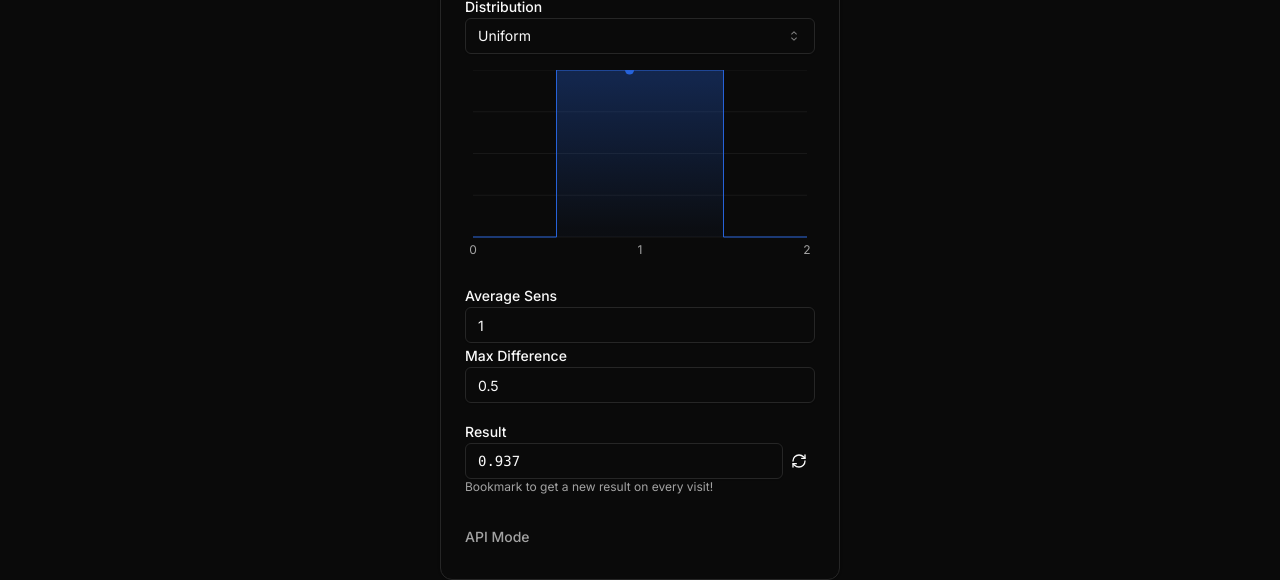
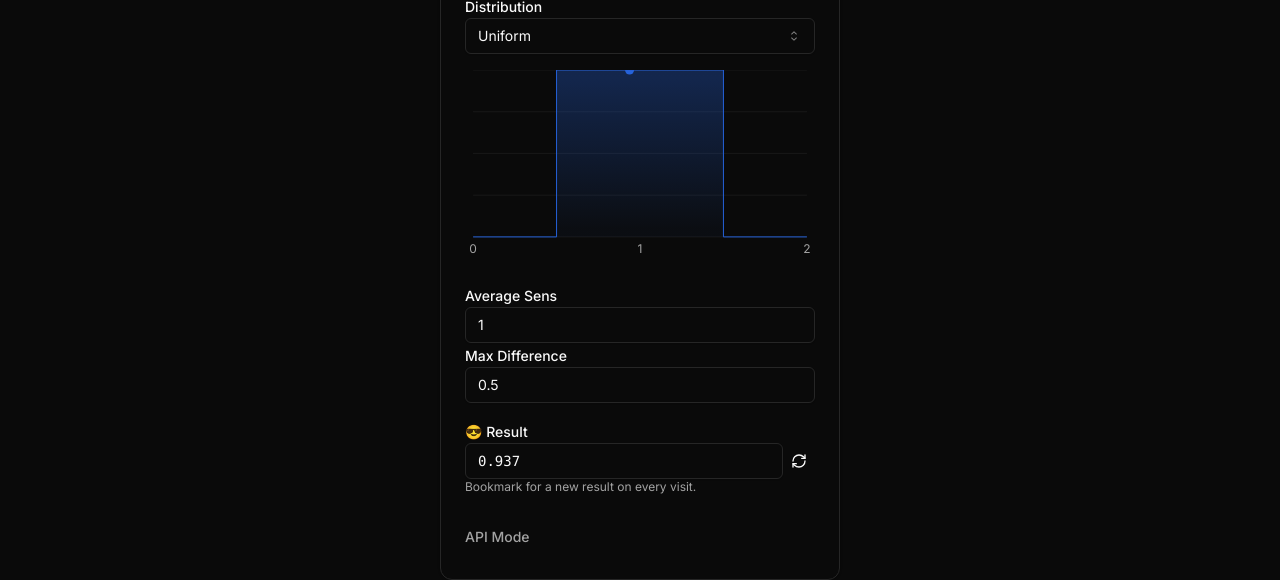
Before and after one commit to junqiwu02/rand-sens, a Next.js app: page / in a window 1280 px wide. Shown: the part 199-779 px from the top of the page. Built offline with nearby package versions, Linux system fonts and the light colour scheme.

Commit message:
refactoring and update readme

```diff
--- a/app/main-chart.tsx
+++ b/app/main-chart.tsx
@@ -58,7 +58,7 @@ export function MainChart({
     .map((x) => ({ x, y: calcY(x) }));
 
   const ticks =
-    avg === 0 ? [0] : [0, avg, Math.max(2 * avg, keypoints.at(-1)!)];
+    avg === 0 ? [0] : [0, avg, keypoints.at(-1)!];
   const domain = [0, keypoints.at(-1)!];
   const lineType = dist === "norm" ? "monotone" : "stepAfter";
 
--- a/app/main-form.tsx
+++ b/app/main-form.tsx
@@ -12,16 +12,14 @@ import {
   SelectTrigger,
   SelectValue,
 } from "@/components/ui/select";
-import Link from "next/link";
 import { MainChart } from "@/app/main-chart";
-import { usePathname, useSearchParams } from "next/navigation";
+import { useSearchParams } from "next/navigation";
 import { useEffect, useState } from "react";
 import { getStats, random } from "@/app/api/lib";
 import { RefreshCw } from "lucide-react";
 import { useToast } from "@/components/ui/use-toast";
 
 export default function MainForm() {
-  const pathname = usePathname();
   const searchParams = useSearchParams();
   const [res, setRes] = useState(0);
   const { toast } = useToast();
@@ -34,11 +32,7 @@ export default function MainForm() {
       newSearchParams.delete(name);
     }
     // use native API to avoid re-rendering server components
-    window.history.replaceState(
-      null,
-      "",
-      `${pathname}?${newSearchParams.toString()}`
-    );
+    window.history.replaceState(null, "", `/?${newSearchParams.toString()}`);
   };
 
   const { dist, avg, diff } = getStats(searchParams);
@@ -77,7 +71,9 @@ export default function MainForm() {
           </Select>
         </div>
 
-        <MainChart dist={dist} avg={avg} diff={diff} res={res} />
+        <div onClick={handleCopy}>
+          <MainChart dist={dist} avg={avg} diff={diff} res={res} />
+        </div>
 
         <div>
           <Label htmlFor="avg">Average Sens</Label>
@@ -105,7 +101,7 @@ export default function MainForm() {
         </div>
 
         <div>
-          <Label htmlFor="res">Result</Label>
+          <Label htmlFor="res">😎 Result</Label>
           <div className="flex">
             <Input
               className="font-mono"
@@ -125,16 +121,14 @@ export default function MainForm() {
           </div>
 
           <p className="text-xs text-muted-foreground">
-            Bookmark to get a new result on every visit!
+            Bookmark for a new result on every visit.
           </p>
         </div>
       </CardContent>
 
       <CardFooter>
         <Button variant="link" className="p-0 text-muted-foreground" asChild>
-          <a href={`${pathname}api?${searchParams.toString()}`}>
-            API Mode
-          </a>
+          <a href={`/api?${searchParams.toString()}`}>API Mode</a>
         </Button>
       </CardFooter>
     </>
```
Also changed, not shown: 1 other file (tests, documents, lock files or other folders).
